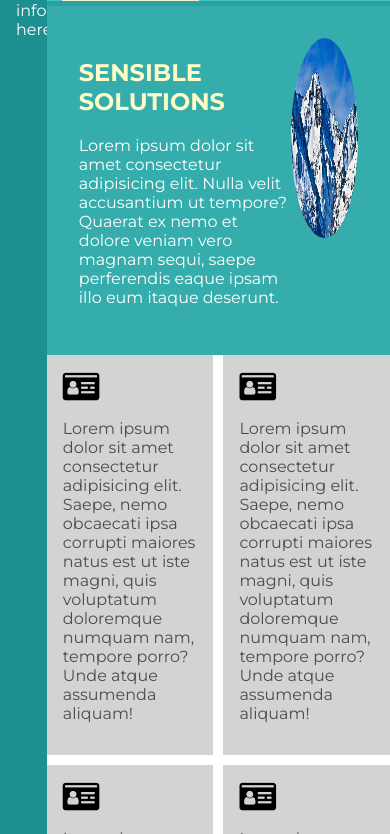
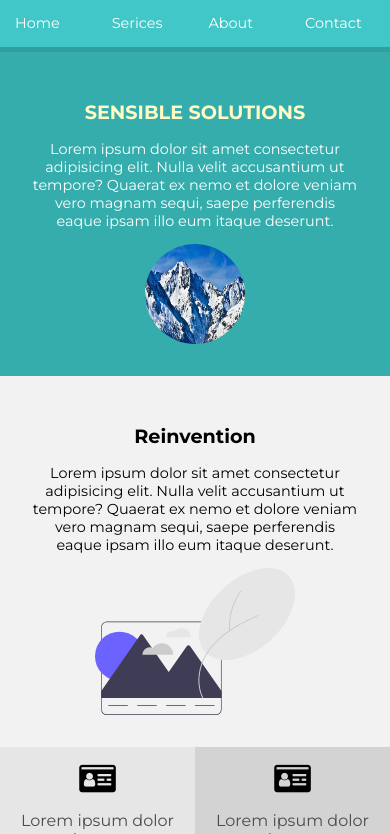
Before and after one commit to pre22/CSS_Grid, a plain HTML site: page index.htm in a window 390 px wide. Shown: the part 50-884 px from the top of the page. Drawn offline with Linux system fonts and the light colour scheme.

Commit message:
Finished!!

```diff
--- a/css/main.css
+++ b/css/main.css
@@ -31,6 +31,7 @@ ul li a { color: #fff; padding: 15px;}
 }
 header {
     background-color: #41C7C7;
+    grid-area: head;
     display: grid;
     grid-template-columns: [logo-start] fit-content(20%) [nav-start] auto [nav-end];
 }
@@ -39,7 +40,7 @@ section#hero {
     background-color: #36ADAD;
     padding: 2em;
     border-top: 5px solid #2ea0a0;
-
+    grid-area: hero;
     display: grid;
     grid-template-columns: repeat(2, auto);
 }
@@ -74,8 +75,15 @@ img {
 
 .main {
     grid-area: right;
-    grid-template-rows: 51px fit-content(30%);
+    grid-template-rows: 51px fit-content(30%) auto;
     display: grid;
+    grid-template-areas:
+    "head"
+    "hero"
+    "invention"
+    "features";
+    /* grid-template-columns: 200px 200px;
+    justify-content: space-evenly; */
 }
 
 footer {
@@ -85,9 +93,9 @@ footer {
 
 #features {
     display: grid;
-    grid-template-columns: repeat(2, auto);
-    grid-template-rows: repeat(2, auto);
-    grid-gap: 10px;
+    grid-template-columns: repeat(5, auto);
+    text-align: center;
+    grid-area: features;
 }
 
 #features i {
@@ -106,3 +114,124 @@ ul#features li {
 ul#features li p {
     color: #4c4c4c;
 }
+
+ul#features li:nth-child(1) {
+    background-color: #e6e6e6;
+}
+ul#features li:nth-child(2) {
+    background-color: #d3d3d3;
+}
+ul#features li:nth-child(3) {
+    background-color: #cacaca;
+}
+ul#features li:nth-child(4) {
+    background-color: #e6e6e6;
+}
+ul#features li:nth-child(5) {
+    background-color: #d3d3d3;
+}
+
+section#info {
+    background-color: #f2f2f2;
+    padding: 2em;
+    display: grid;
+    grid-template-columns: 1.5fr 1fr;
+    align-items: space-around;
+    grid-area: invention;
+}
+
+#mountain-vector {
+    width: 200px;
+    align-self: center;
+}
+
+/* Lablet viewport */
+@media screen and (max-width: 60em) {
+    .sidebar{
+        display: none;
+    }
+
+    body {
+        grid-template-columns: auto;
+        grid-template-areas:
+        "right"
+        "footer";
+    }
+
+    .main {
+    grid-template-areas:
+    "head"
+    "hero"
+    "features"
+    "invention";
+    }
+
+    #features {
+        grid-template-columns: repeat(2, auto);
+        grid-template-rows: repeat(3, auto);
+    }
+
+    ul#features li:nth-child(5) {
+        background-color: #d3d3d3;
+        grid-column: 1/span 2;
+    }
+}
+
+@media screen and (max-width: 40em) {
+    .main{
+        grid-template-rows: auto fit-content(30%) auto;
+    }
+
+    header {
+        grid-template-columns: auto;
+        grid-template-rows: repeat(2, auto);
+    }
+
+    #logo {
+        margin-left: 0;
+    }
+
+    nav ul {
+        float: none;
+        padding: 0;
+        margin: 0;
+        width: 100%;
+    }
+
+    nav ul li a {
+        width: calc(25% - 35px);
+        display: inline-block;
+        font-size: .9em;
+    }
+
+    section#hero, section#info {
+        grid-template-columns: auto;
+        text-align: center;
+    }
+
+    .main {
+    grid-template-areas:
+    "head"
+    "hero"
+    "invention"
+    "features";
+    }
+
+    h1, h2 {
+        font-size: 1.2em;
+    }
+
+    #mountain {
+        width: 100px;
+        height: 100px;
+    }
+
+    #content p, #content2 p {
+        font-size: .9em;
+    }
+
+    #features {
+        grid-template-columns: repeat(2, auto);
+        grid-template-rows: repeat(4, auto);
+    }
+}
--- a/index.htm
+++ b/index.htm
@@ -37,6 +37,14 @@
             <img src="images/mountain.jpg" id="mountain">
         </section>
 
+        <section id="info">
+            <div id="content2">
+                <h1>Reinvention</h1>
+                <p>Lorem ipsum dolor sit amet consectetur adipisicing elit. Nulla velit accusantium ut tempore? Quaerat ex nemo et dolore veniam vero magnam sequi, saepe perferendis eaque ipsam illo eum itaque deserunt.</p>
+            </div>
+            <img src="images/vector-mountain.svg" id="mountain-vector">
+        </section>
+
         <ul id="features">
             <li>
                 <i class="fa fa-id-card" aria-hidden="true"></i>
```
Also changed, not shown: images/vector-mountain.svg (added).
